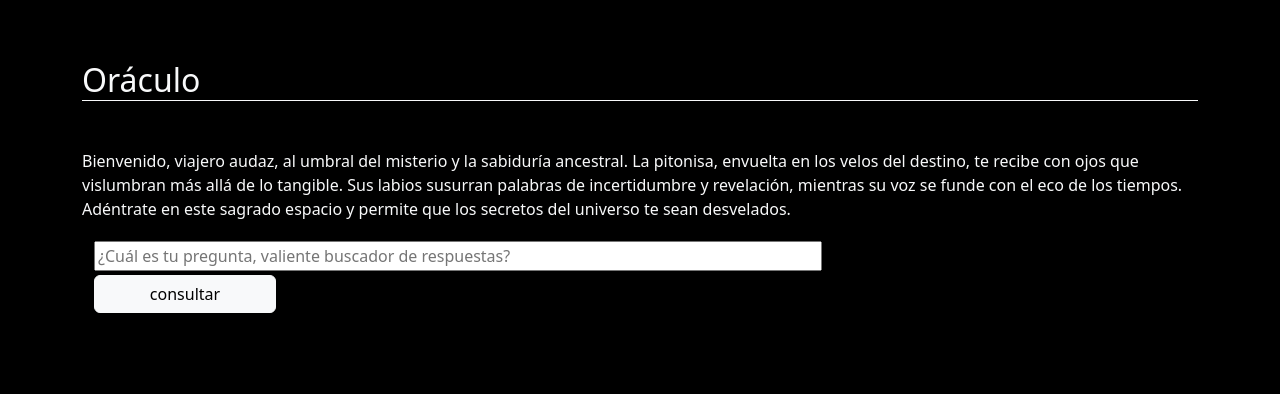
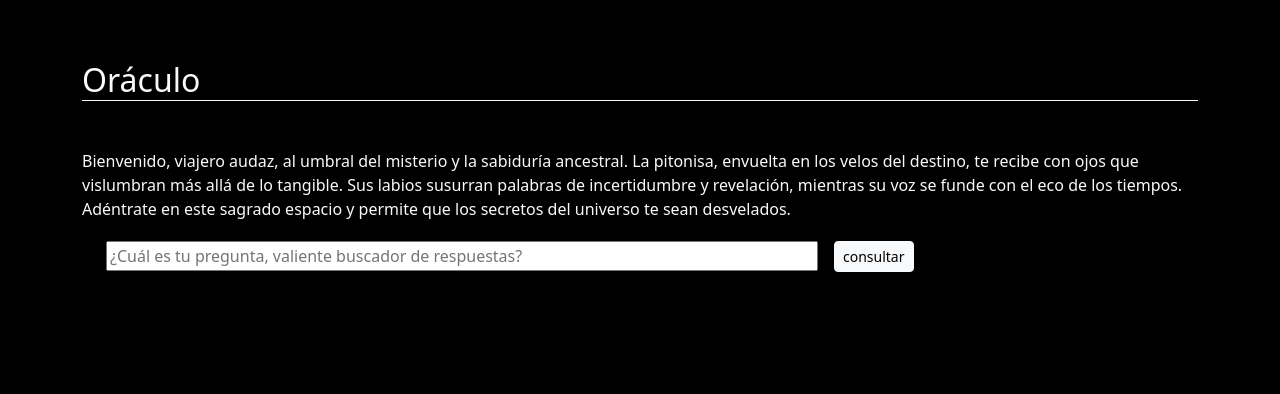
Before and after one commit to joakopolis/joakopolis.github.io, a plain HTML site: page index.html in a window 1280 px wide. Shown: the part 3122-3516 px from the top of the page. Drawn offline with nearby package versions, Linux system fonts and the light colour scheme.

Commit message:
add button changes

```diff
--- a/index.html
+++ b/index.html
@@ -164,9 +164,9 @@
 
             <p class="col-sm-12 col-md-12  mt-5">Bienvenido, viajero audaz, al umbral del misterio y la sabiduría ancestral. La pitonisa, envuelta en los velos del destino, te recibe con ojos que vislumbran más allá de lo tangible. Sus labios susurran palabras de incertidumbre y revelación, mientras su voz se funde con el eco de los tiempos. Adéntrate en este sagrado espacio y permite que los secretos del universo te sean desvelados.</p>
             <div class="container pb-5 align-middle">
-                <div class="d-flex flex-column">
-                    <input placeholder="¿Cuál es tu pregunta, valiente buscador de respuestas?" class="col-sm-4 col-md-8 mt-1"></input>
-                    <button type="button" class="btn btn-light mt-1 col-4 col-sm-2 col-md-2" id="ask">consultar</button>
+                <div class="container d-flex align-items-center">
+                    <input placeholder="¿Cuál es tu pregunta, valiente buscador de respuestas?" class="col-sm-4 col-md-8 mt-1 me-3"></input>
+                    <button type="button" class="btn btn-light mt-1 btn-sm" id="ask">consultar</button>
                 </div>
 
                 <div id="response" class="mt-5"></div>
```
